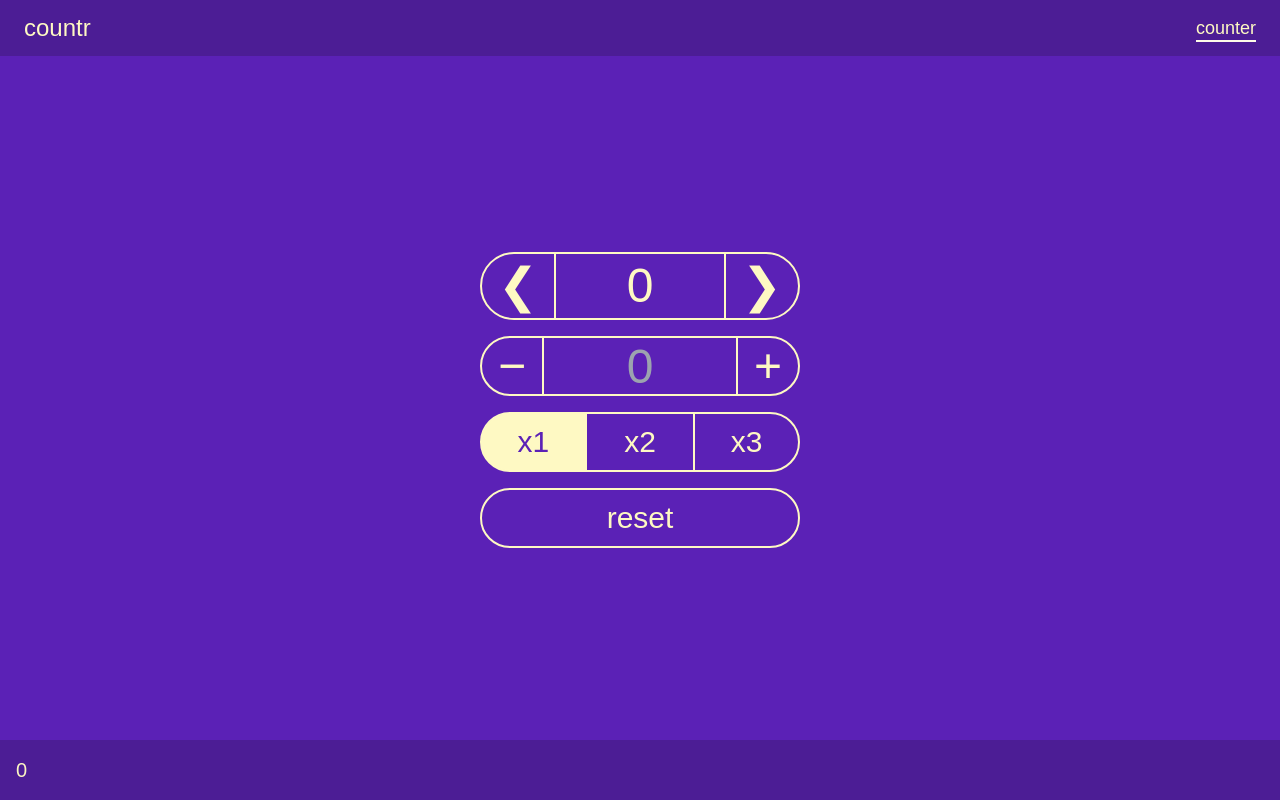
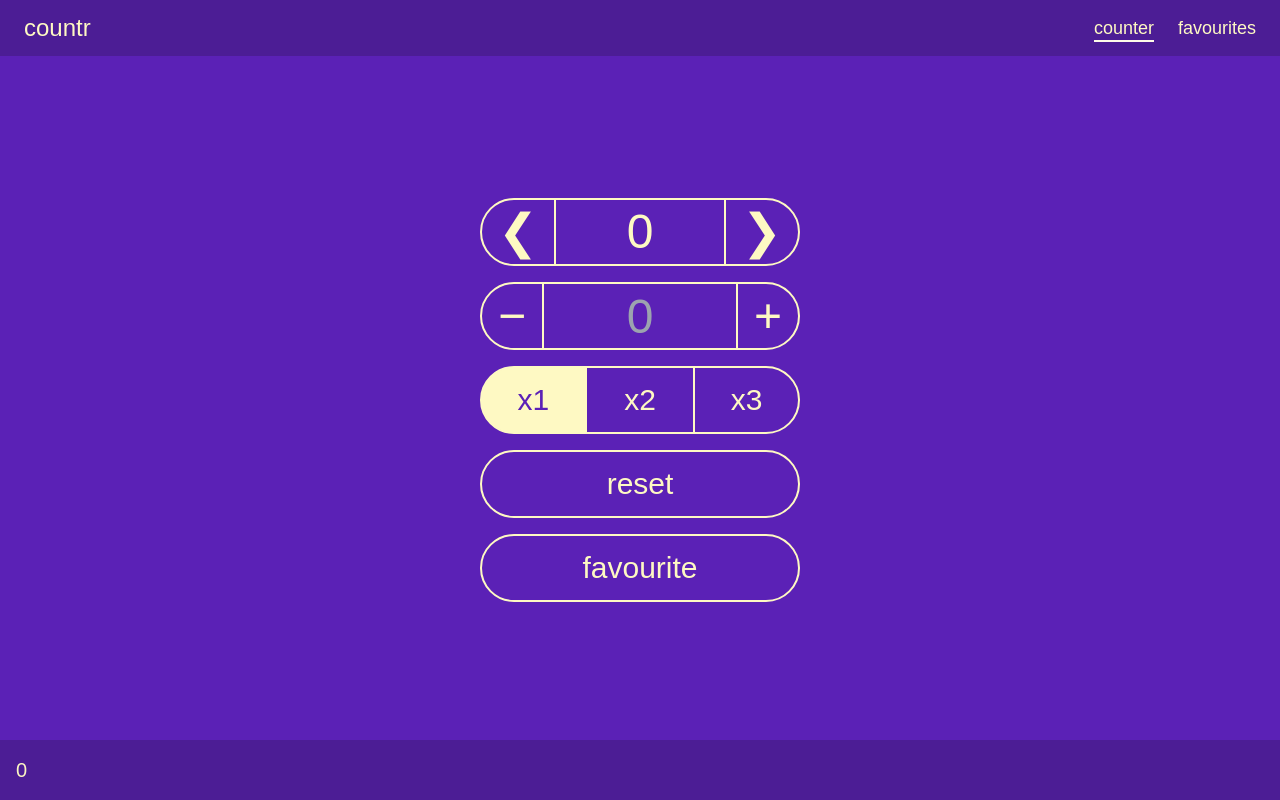
Before and after one commit to malthesers/countr, a Nuxt app: page / in a window 1280 px wide. Built offline with nearby package versions, Linux system fonts and the light colour scheme.

Commit message:
Implemented favourites function with Nuxt.js cookies

```diff
--- a/components/Header.vue
+++ b/components/Header.vue
@@ -4,6 +4,7 @@
     <nav class="flex place-items-center gap-6 text-lg">
       <NuxtLink to="/secret" v-if="store.secret" class="animate-secret">Secret</NuxtLink>
       <NuxtLink to="/">Counter</NuxtLink>
+      <NuxtLink to="/favourites">Favourites</NuxtLink>
     </nav>
   </header>
 </template>
--- /dev/null
+++ b/components/methods/CounterFavouriter.vue
@@ -0,0 +1,17 @@
+<template>
+  <button @click="addFavourite" class="h-[68px] w-full mt-4 text-3xl border-2 border-yellow-100 rounded-full duration-200 hover:bg-yellow-100 hover:text-violet-800">favourite</button>
+</template>
+
+<script setup>
+import { useStore } from '~~/store';
+
+const store = useStore();
+const favourites = useCookie('fav');
+
+function addFavourite () {
+  store.rollTheDie();
+
+  const num = document.querySelector("[display] span").textContent;
+  favourites.value = favourites.value + `,${num}`;
+}
+</script>
--- a/components/methods/CounterMultiplier.vue
+++ b/components/methods/CounterMultiplier.vue
@@ -1,5 +1,5 @@
 <template>
-  <div class="h-[60px] w-full mt-4 text-3xl rounded-full grid grid-cols-3">
+  <div class="h-[68px] w-full mt-4 text-3xl rounded-full grid grid-cols-3">
     <button @click="changeMethod(1)" :class="{ 'bg-yellow-100 text-violet-800' : store.method === 1}" class="border-2 border-yellow-100 rounded-l-full duration-200 hover:bg-yellow-100 hover:text-violet-800">x1</button>
     <button @click="changeMethod(2)" :class="{ 'bg-yellow-100 text-violet-800' : store.method === 2}" class="border-y-2 border-yellow-100 duration-200 hover:bg-yellow-100 hover:text-violet-800">x2</button>
     <button @click="changeMethod(3)" :class="{ 'bg-yellow-100 text-violet-800' : store.method === 3}" class="border-2 border-yellow-100 rounded-r-full duration-200 hover:bg-yellow-100 hover:text-violet-800">x3</button>
--- a/components/methods/CounterReplacer.vue
+++ b/components/methods/CounterReplacer.vue
@@ -1,5 +1,5 @@
 <template>
-  <div class="h-[60px] flex justify-between mt-4">
+  <div class="h-[68px] flex justify-between mt-4">
     <button @click="replaceCounter('-')" class="grid place-content-center border-2 border-yellow-100 rounded-l-full py-2 px-4 duration-200 hover:bg-yellow-100 hover:text-violet-800"><span>−</span></button>
     <input v-model="num" class="border-y-2 border-yellow-100 bg-violet-800 w-full text-center" type="number" min="0" placeholder="0">
     <button @click="replaceCounter('+')" class="grid place-content-center border-2 border-yellow-100 rounded-r-full py-2 px-4 duration-200 hover:bg-yellow-100 hover:text-violet-800"><span>+</span></button>
@@ -13,8 +13,6 @@ const num = ref();
 
 function replaceCounter (method) {
   store.rollTheDie();
-
-  console.log(num.value)
 
   if (num.value === undefined) return
 
--- a/components/methods/CounterResetter.vue
+++ b/components/methods/CounterResetter.vue
@@ -1,5 +1,5 @@
 <template>
-  <button @click="resetCounter" class="h-[60px] w-full mt-4 text-3xl border-2 border-yellow-100 rounded-full duration-200 hover:bg-yellow-100 hover:text-violet-800">reset</button>
+  <button @click="resetCounter" class="h-[68px] w-full mt-4 text-3xl border-2 border-yellow-100 rounded-full duration-200 hover:bg-yellow-100 hover:text-violet-800">reset</button>
 </template>
 
 <script setup>
--- /dev/null
+++ b/pages/favourites.vue
@@ -0,0 +1,42 @@
+<template>
+  <section class="w-full max-w-lg mx-auto pt-20 overflow-y-auto">
+    <h1 class="text-4xl text-center">favourites</h1>
+    <div class="mt-10 text-center">
+      <div v-for="number in favNums" :key="number" @click="removeFavourite($event)" class="cursor-pointer inline-block text-center px-8 py-4 mx-4 my-4 border-2 border-yellow-100 rounded-full duration-200 transform hover:bg-yellow-100 hover:text-violet-800 hover:scale-110">
+          {{ number }}
+      </div>
+    </div>
+  </section>
+</template>
+
+<script setup>
+const favourites = useCookie('fav');
+
+const favNums = computed(() => {
+  return favourites.value.split(',');
+})
+
+function removeFavourite (e) {
+  const index = Array.from(e.currentTarget.parentNode.children).indexOf(e.currentTarget);
+
+  let favNums = favourites.value.split(',')
+  favNums.splice(index, 1);
+
+  favourites.value = favNums.toString();
+}
+
+</script>
+
+<style scoped>
+::-webkit-scrollbar {
+  width: 0.5rem;
+}
+
+::-webkit-scrollbar-track {
+  background: #5b21b6;
+}
+
+::-webkit-scrollbar-thumb {
+  background: #4c1d95;
+}
+</style>
--- a/pages/index.vue
+++ b/pages/index.vue
@@ -4,10 +4,17 @@
     <MethodsCounterReplacer/>
     <MethodsCounterMultiplier/>
     <MethodsCounterResetter/>
+    <MethodsCounterFavouriter/>
   </div>
 </template>
 
 <script setup>
 import { useStore } from '~~/store';
 const store = useStore();
+
+// const favourites = useCookie('fav')
+
+// const favs = '2,14';
+
+// favourites.value = favs
 </script>
--- a/store/index.js
+++ b/store/index.js
@@ -15,9 +15,7 @@ export const useStore = defineStore({
   actions: {
     rollTheDie() {
       const luck = Math.floor(Math.random() * 101);
-      if (luck === 100) {
-        this.secret = true;
-      }
+      if (luck === 100) this.secret = true;
     },
   },
 });
```
